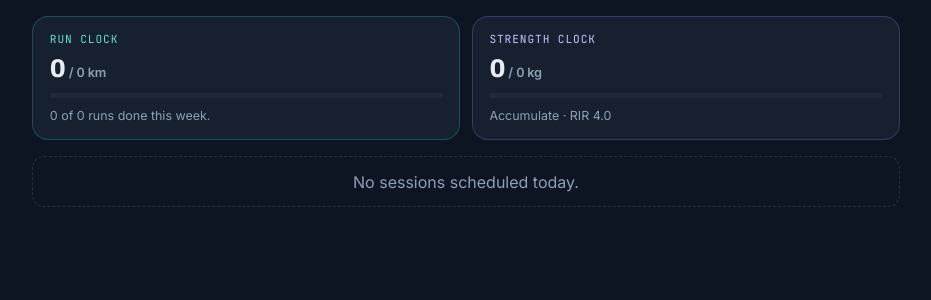
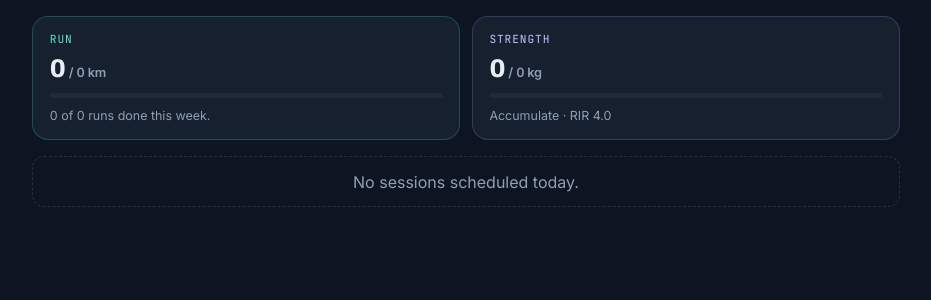
Before and after one commit to rdaswav/training_app, a FastAPI app: page / in a window 1280 px wide. Shown: the part 85-385 px from the top of the page, without its empty margins (174-1105 px from the left). Run offline with FastAPI, Linux system fonts and the light colour scheme; tables that the repository leaves empty hold one stand-in row (values such as "Sample post"); some libraries are stand-ins or nearby versions.

Commit message:
Drop 'clock' from the Run/Strength card labels on Today

```diff
--- a/backend/app/templates/today.html
+++ b/backend/app/templates/today.html
@@ -38,13 +38,13 @@
   {% if clocks %}
     <div class="clocks">
       <div class="clock-card run">
-        <div class="clock-label">Run clock</div>
+        <div class="clock-label">Run</div>
         <div class="clock-num">{{ clocks.run_done_km }}<span> / {{ clocks.run_target_km }} km</span></div>
         <div class="clock-bar"><i style="width: {{ clocks.run_pct }}%;"></i></div>
         <div class="clock-note">{{ clocks.run_sessions_done }} of {{ clocks.run_sessions_total }} runs done this week.</div>
       </div>
       <div class="clock-card strength">
-        <div class="clock-label">Strength clock</div>
+        <div class="clock-label">Strength</div>
         <div class="clock-num">{{ clocks.tonnage_done_kg|round|int }}<span> / {{ clocks.tonnage_target_kg|round|int }} kg</span></div>
         <div class="clock-bar"><i style="width: {{ clocks.tonnage_pct }}%;"></i></div>
         <div class="clock-note">{% if mesocycle_status %}{{ mesocycle_status.mode|title }} &middot; RIR {{ mesocycle_status.current_rir }}{% endif %}</div>
```
